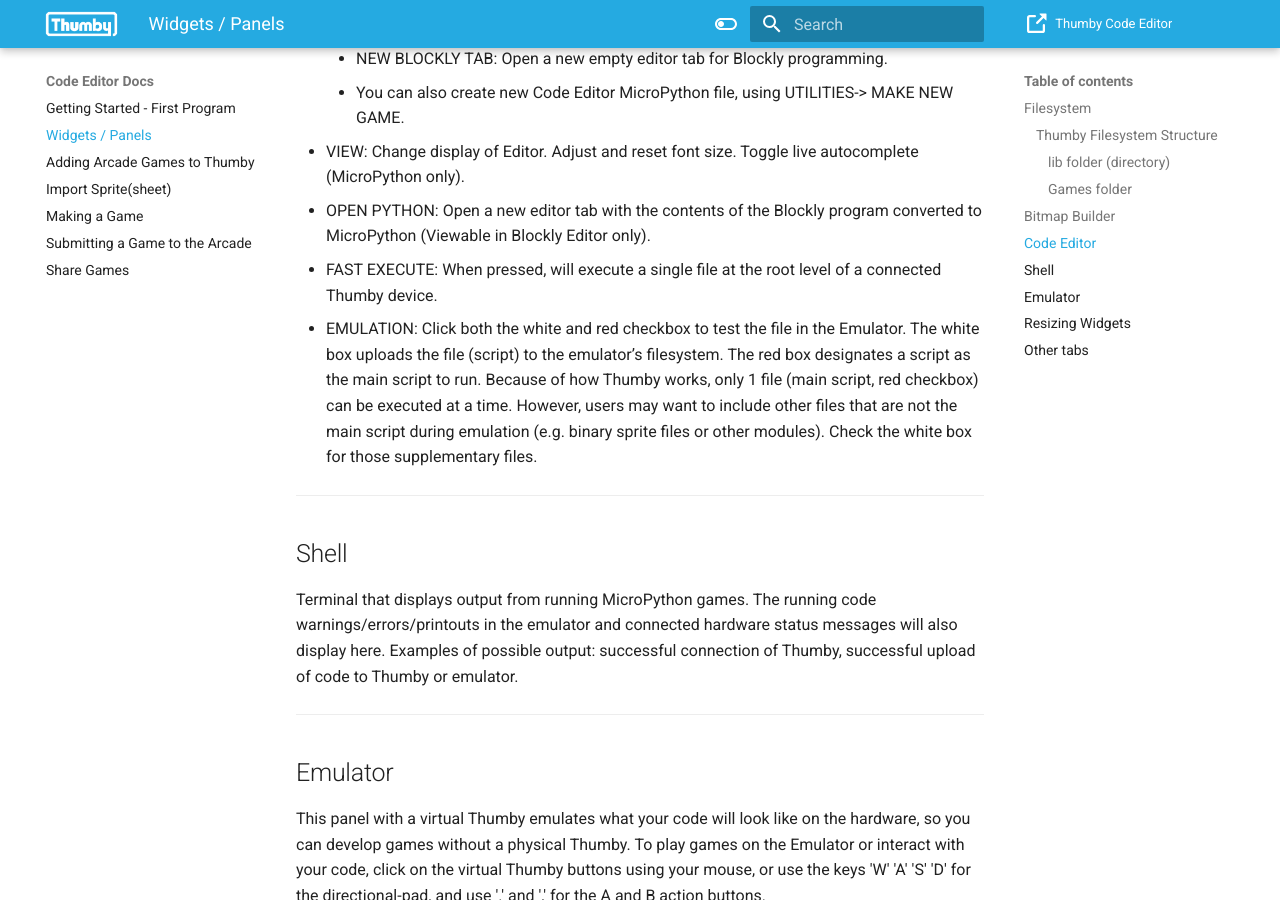
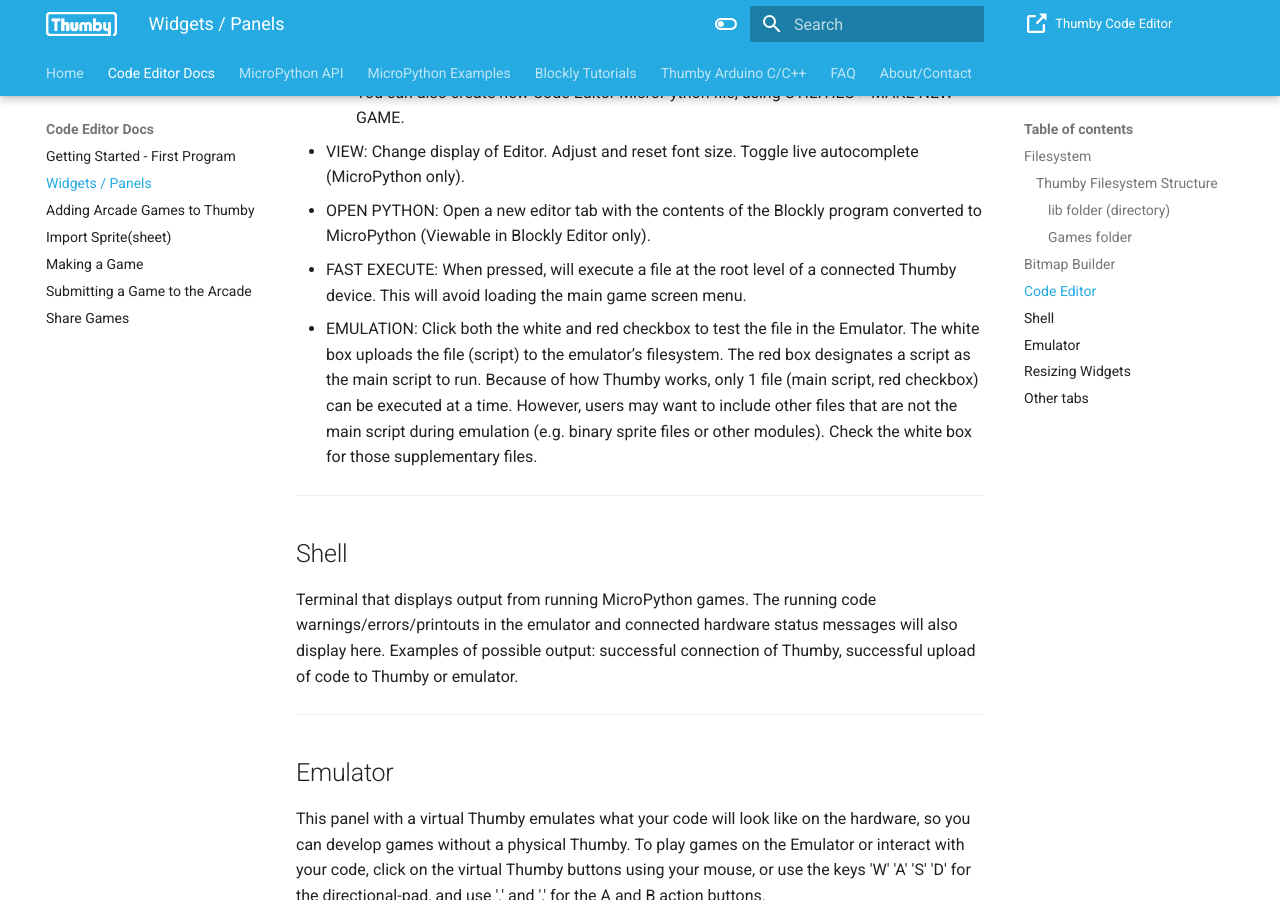
Before and after one commit to TinyCircuits/Thumby-Website, an MkDocs documentation site: the page built from docs/Code-Editor/Widget-panels.md, in a window 1280 px wide and 900 px high, scrolled down 3007 px. Built offline with MkDocs 1.6.1 and Material for MkDocs 9.7.7, drawn with Linux system fonts in a browser that asks for light colours; some of the changed text lies outside the part shown.

Commit message:
pathing, nav updates

```diff
--- a/docs/Code-Editor/Widget-panels.md
+++ b/docs/Code-Editor/Widget-panels.md
@@ -78,7 +78,7 @@
 
 * VIEW: Change display of Editor. Adjust and reset font size. Toggle live autocomplete (MicroPython only).
 * OPEN PYTHON: Open a new editor tab with the contents of the Blockly program converted to MicroPython (Viewable in Blockly Editor only).
-* FAST EXECUTE: When pressed, will execute a single file at the root level of a connected Thumby device.
+* FAST EXECUTE: When pressed, will execute a file at the root level of a connected Thumby device. This will avoid loading the main game screen menu.
 * EMULATION: Click both the white and red checkbox to test the file in the Emulator. The white box uploads the file (script) to the emulator’s filesystem. The red box designates a script as the main script to run. Because of how Thumby works, only 1 file (main script, red checkbox) can be executed at a time. However, users may want to include other files that are not the main script during emulation (e.g. binary sprite files or other modules). Check the white box for those supplementary files.
 
 ---
--- /dev/null
+++ b/docs/overrides/partials/copyright.html
@@ -0,0 +1,41 @@
+<!--
+  Copyright (c) 2016-2023 Martin Donath <martin.donath@squidfunk.com>
+
+  Permission is hereby granted, free of charge, to any person obtaining a copy
+  of this software and associated documentation files (the "Software"), to
+  deal in the Software without restriction, including without limitation the
+  rights to use, copy, modify, merge, publish, distribute, sublicense, and/or
+  sell copies of the Software, and to permit persons to whom the Software is
+  furnished to do so, subject to the following conditions:
+
+  The above copyright notice and this permission notice shall be included in
+  all copies or substantial portions of the Software.
+
+  THE SOFTWARE IS PROVIDED "AS IS", WITHOUT WARRANTY OF ANY KIND, EXPRESS OR
+  IMPLIED, INCLUDING BUT NOT LIMITED TO THE WARRANTIES OF MERCHANTABILITY,
+  FITNESS FOR A PARTICULAR PURPOSE AND NON-INFRINGEMENT. IN NO EVENT SHALL THE
+  AUTHORS OR COPYRIGHT HOLDERS BE LIABLE FOR ANY CLAIM, DAMAGES OR OTHER
+  LIABILITY, WHETHER IN AN ACTION OF CONTRACT, TORT OR OTHERWISE, ARISING
+  FROM, OUT OF OR IN CONNECTION WITH THE SOFTWARE OR THE USE OR OTHER DEALINGS
+  IN THE SOFTWARE.
+-->
+
+<!-- Copyright and theme information -->
+<div class="md-copyright">
+    {% if config.copyright %}
+    <div class="md-copyright__highlight">
+        {{ config.copyright }}
+        <a href="/FAQ" alt="Thumby support, help, and frequently asked questions">✨Help & FAQ</a>
+        <a href="/About#contact-us" alt="Contact TinyCircuits support">✨Contact Us</a>
+        <a href="/About" alt="Read about the Thumby and TinyCircuits' history, and the company TinyCircuits">✨About Thumby &
+            TinyCircuits</a>
+    </div>
+    {% endif %}
+    {% if not config.extra.generator == false %}
+    Made with
+    <a href="https://squidfunk.github.io/mkdocs-material/" target="_blank" rel="noopener">
+        Material for MkDocs
+    </a>
+
+    {% endif %}
+</div>
--- /dev/null
+++ b/docs/overrides/partials/footer.html
@@ -0,0 +1,36 @@
+<!--
+  Copyright (c) 2016-2023 Martin Donath <martin.donath@squidfunk.com>
+  Permission is hereby granted, free of charge, to any person obtaining a copy
+  of this software and associated documentation files (the "Software"), to
+  deal in the Software without restriction, including without limitation the
+  rights to use, copy, modify, merge, publish, distribute, sublicense, and/or
+  sell copies of the Software, and to permit persons to whom the Software is
+  furnished to do so, subject to the following conditions:
+  The above copyright notice and this permission notice shall be included in
+  all copies or substantial portions of the Software.
+  THE SOFTWARE IS PROVIDED "AS IS", WITHOUT WARRANTY OF ANY KIND, EXPRESS OR
+  IMPLIED, INCLUDING BUT NOT LIMITED TO THE WARRANTIES OF MERCHANTABILITY,
+  FITNESS FOR A PARTICULAR PURPOSE AND NON-INFRINGEMENT. IN NO EVENT SHALL THE
+  AUTHORS OR COPYRIGHT HOLDERS BE LIABLE FOR ANY CLAIM, DAMAGES OR OTHER
+  LIABILITY, WHETHER IN AN ACTION OF CONTRACT, TORT OR OTHERWISE, ARISING
+  FROM, OUT OF OR IN CONNECTION WITH THE SOFTWARE OR THE USE OR OTHER DEALINGS
+  IN THE SOFTWARE.
+-->
+
+<!-- Footer -->
+<footer class="md-footer">
+
+    <!-- Further information -->
+    <div class="md-footer-meta md-typeset">
+
+        <div class="md-footer-meta__inner md-grid">
+            {% include "partials/copyright.html" %}
+
+            <!-- Social links -->
+            {% if config.extra.social %}
+            {% include "partials/social.html" %}
+            {% endif %}
+
+        </div>
+    </div>
+</footer>
--- a/mkdocs.yml
+++ b/mkdocs.yml
@@ -83,10 +83,18 @@
   features:
     - header.autohide
     - navigation.tabs
+    - navigation.tabs.sticky
+    - navigation.top # 'Back to top' button when scrolling up a page
   name: material
+  custom_dir: docs/overrides/
   # icon repo for 'GitHub' repo - but it's actually the Thumby Code Editor
   icon:
     repo: octicons/link-external-16
+
+# Plugins
+plugins:
+  - search:
+      separator: '[\s\-,:!=\[\]()"`/]+|\.(?!\d)|&[lg]t;|(?!\b)(?=[A-Z][a-z])'
 
 # This sheet just has color changes
 extra_css:
@@ -95,26 +103,6 @@
 # Use the github repo feature to link to the Thumby Code Editor
 repo_url: https://code.thumby.us/
 repo_name: Thumby Code Editor
-
-# analytics
-# extra:
-#   analytics:
-#     provider: google
-#     property: UA-118275183-3
-#     # feedback: # this feature is not available yet
-#     #   title: Was this page helpful?
-#     #   ratings:
-#     #     - icon: material/emoticon-happy-outline
-#     #       name: This page was helpful
-#     #       data: 1
-#     #       note: >-
-#     #         Thanks for your feedback!
-#     #     - icon: material/emoticon-sad-outline
-#     #       name: This page could be improved
-#     #       data: 0
-#     #       note: >-
-#     #         Thanks for your feedback! Help us improve this page by
-#     #         using our <a href="https://tinycircuits.com/pages/contact-us" target=_blank>feedback form</a>.
 
 # social footer icons and links
 extra:
```
Also changed, not shown: docs/Blockly/Drawing-And-Dynamics.md (+1 -1 lines), docs/Blockly/Working-With-Fonts.md (+1 -1 lines).
